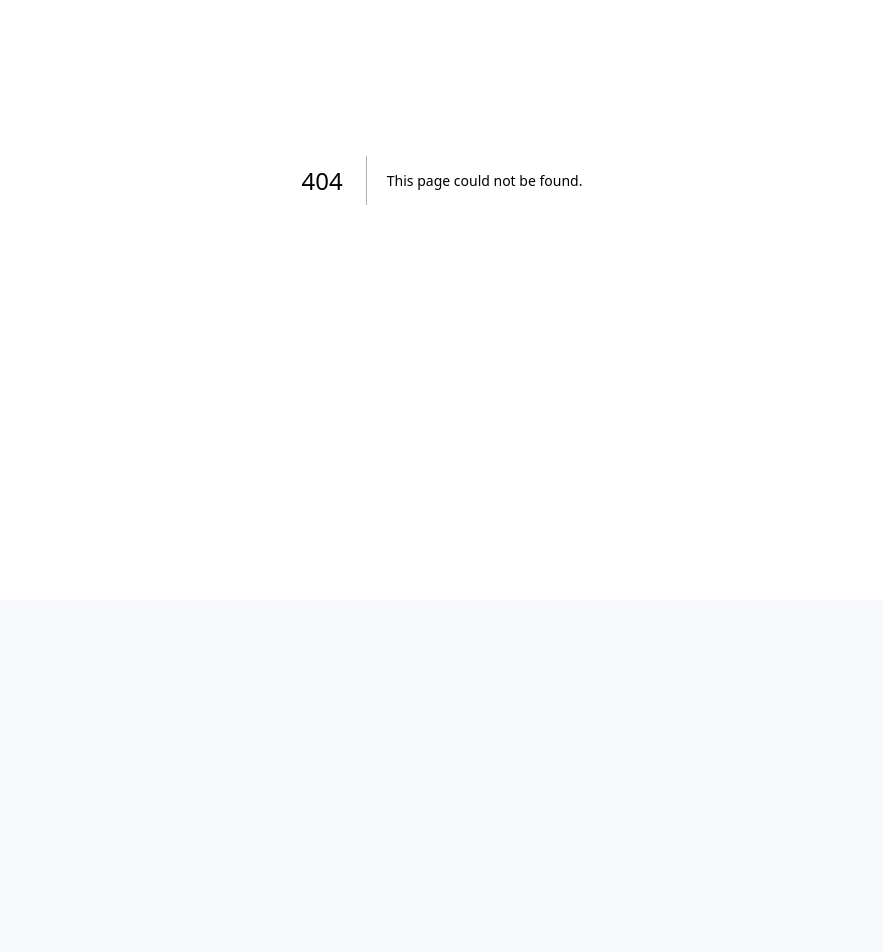
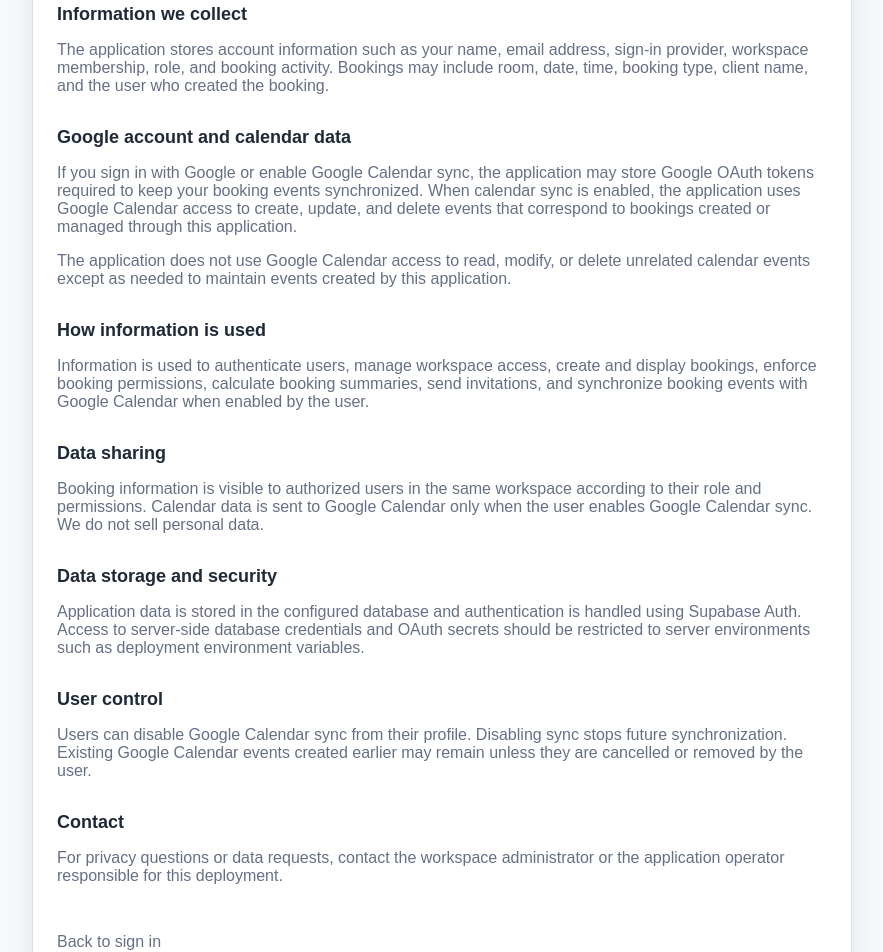
Before and after one commit to cristi1985/CalendarProgrammer, a Next.js app: page /privacy in a window 1280 px wide. Before the commit this address had no page. Shown: the part 240-1192 px from the top of the page, without its empty margins (198-1081 px from the left). Before the commit the page ends 840 px from the top, so only its background shows below. Built offline with nearby package versions, Linux system fonts and the light colour scheme.

Commit message:
Add privacy policy page

```diff
--- /dev/null
+++ b/src/app/privacy/page.tsx
@@ -0,0 +1,93 @@
+import Link from 'next/link'
+
+export default function PrivacyPolicyPage() {
+  return (
+    <div className="auth-shell">
+      <div className="auth-card" style={{ maxWidth: 820 }}>
+        <h1 className="auth-title">Privacy Policy</h1>
+        <p className="auth-subtitle">Last updated: May 15, 2026</p>
+
+        <div className="stack">
+          <section>
+            <h2 className="section-title">Overview</h2>
+            <p className="muted">
+              Calendar Programmer is a room booking and workspace calendar management application.
+              This policy explains what information the application uses and how it is handled.
+            </p>
+          </section>
+
+          <section>
+            <h2 className="section-title">Information we collect</h2>
+            <p className="muted">
+              The application stores account information such as your name, email address, sign-in
+              provider, workspace membership, role, and booking activity. Bookings may include room,
+              date, time, booking type, client name, and the user who created the booking.
+            </p>
+          </section>
+
+          <section>
+            <h2 className="section-title">Google account and calendar data</h2>
+            <p className="muted">
+              If you sign in with Google or enable Google Calendar sync, the application may store
+              Google OAuth tokens required to keep your booking events synchronized. When calendar
+              sync is enabled, the application uses Google Calendar access to create, update, and
+              delete events that correspond to bookings created or managed through this application.
+            </p>
+            <p className="muted">
+              The application does not use Google Calendar access to read, modify, or delete unrelated
+              calendar events except as needed to maintain events created by this application.
+            </p>
+          </section>
+
+          <section>
+            <h2 className="section-title">How information is used</h2>
+            <p className="muted">
+              Information is used to authenticate users, manage workspace access, create and display
+              bookings, enforce booking permissions, calculate booking summaries, send invitations,
+              and synchronize booking events with Google Calendar when enabled by the user.
+            </p>
+          </section>
+
+          <section>
+            <h2 className="section-title">Data sharing</h2>
+            <p className="muted">
+              Booking information is visible to authorized users in the same workspace according to
+              their role and permissions. Calendar data is sent to Google Calendar only when the user
+              enables Google Calendar sync. We do not sell personal data.
+            </p>
+          </section>
+
+          <section>
+            <h2 className="section-title">Data storage and security</h2>
+            <p className="muted">
+              Application data is stored in the configured database and authentication is handled using
+              Supabase Auth. Access to server-side database credentials and OAuth secrets should be
+              restricted to server environments such as deployment environment variables.
+            </p>
+          </section>
+
+          <section>
+            <h2 className="section-title">User control</h2>
+            <p className="muted">
+              Users can disable Google Calendar sync from their profile. Disabling sync stops future
+              synchronization. Existing Google Calendar events created earlier may remain unless they
+              are cancelled or removed by the user.
+            </p>
+          </section>
+
+          <section>
+            <h2 className="section-title">Contact</h2>
+            <p className="muted">
+              For privacy questions or data requests, contact the workspace administrator or the
+              application operator responsible for this deployment.
+            </p>
+          </section>
+
+          <p className="muted">
+            <Link href="/signin">Back to sign in</Link>
+          </p>
+        </div>
+      </div>
+    </div>
+  )
+}
```
